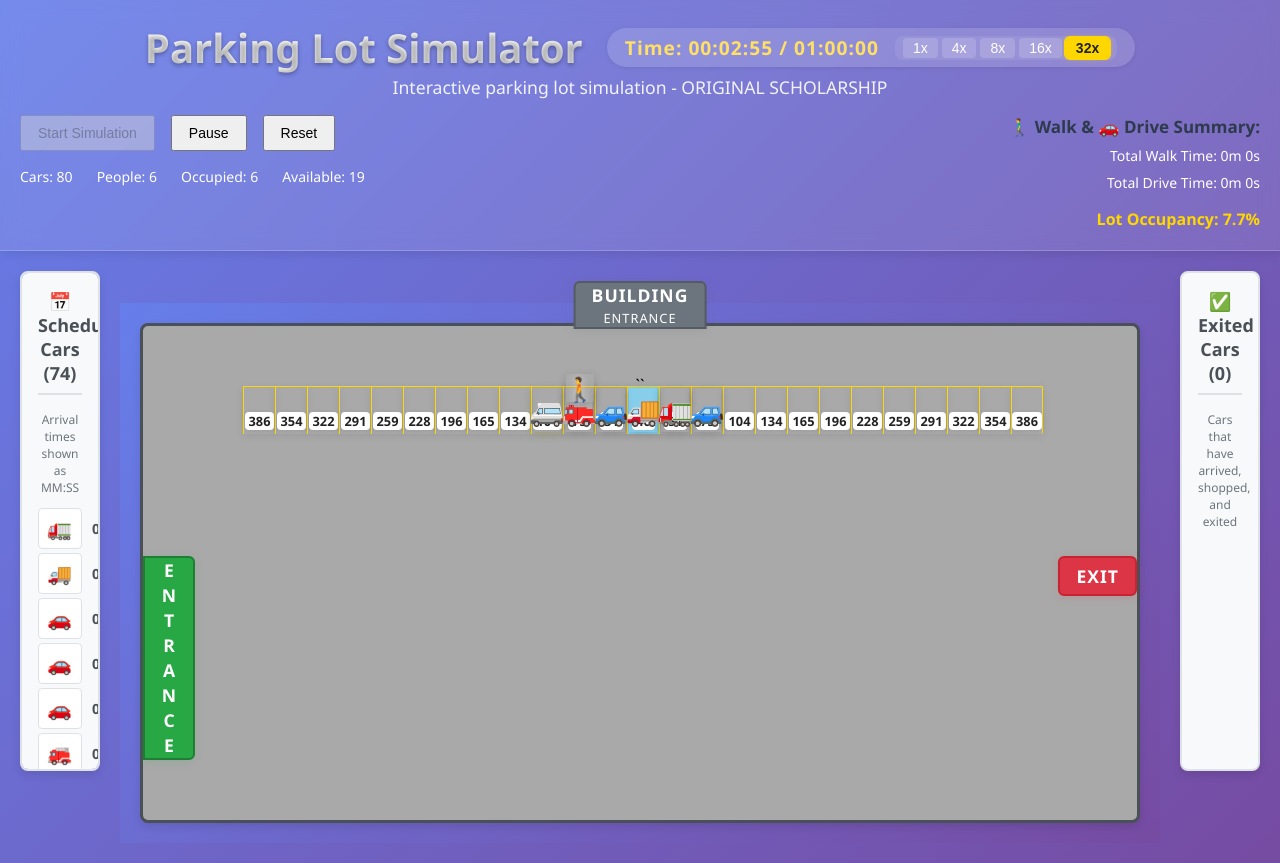
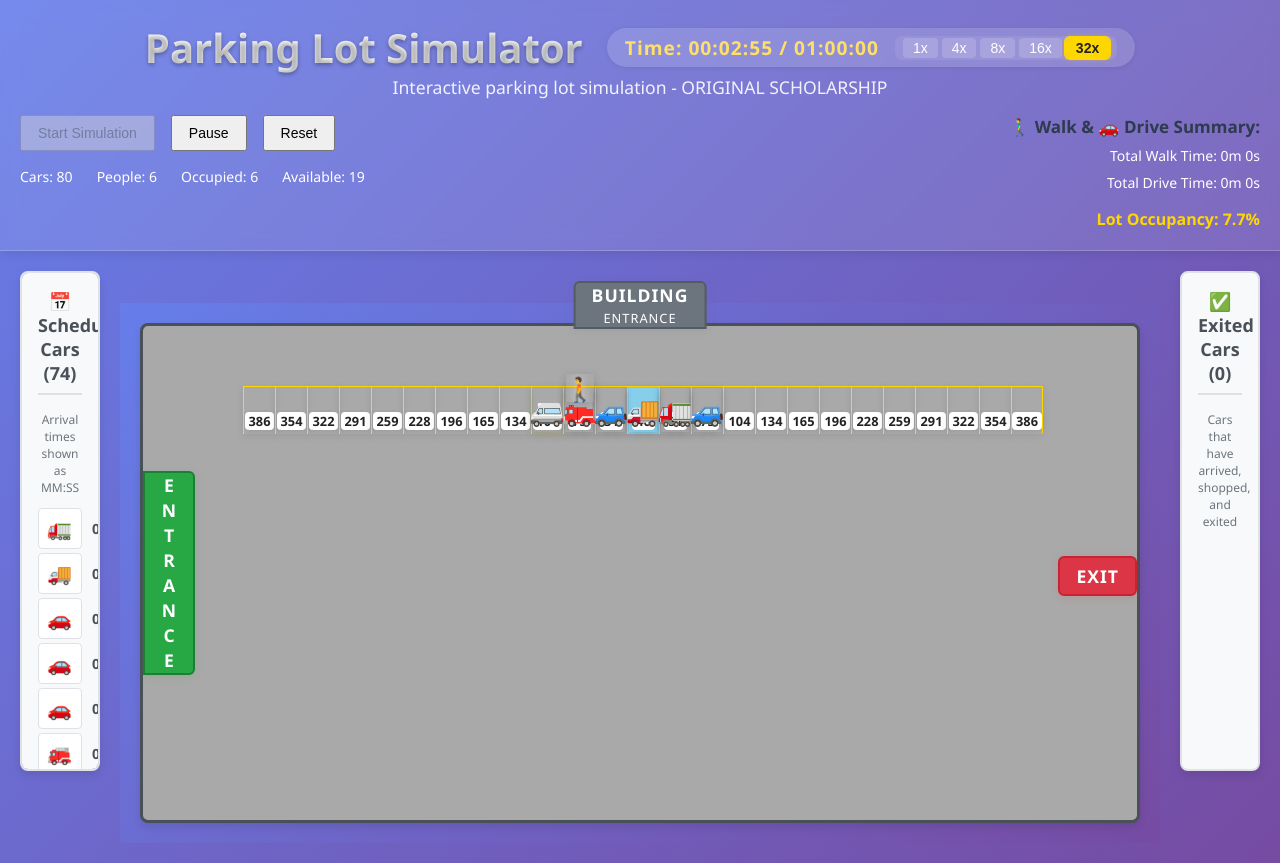
Before and after one commit to josephecombs/parking-lot-simulator, a React (Create React App) app: page / in a window 1280 px wide. Built offline with nearby package versions, Linux system fonts and the light colour scheme.

Commit message:
entrance looks right

```diff
--- a/src/components/ParkingLot.js
+++ b/src/components/ParkingLot.js
@@ -59,14 +59,14 @@ const ParkingLot = ({ parkingLot, cars = [], time = 0, onCarHover, onCarLeave })
           <span style={{fontSize: '0.8rem', fontWeight: 400, marginTop: 2}}>ENTRANCE</span>
         </div>
 
-        `{/* Entrance */}
+        {/* Entrance */}
         <div
           className="entrance"
           style={{
             position: 'absolute',
             left: entrance.x,
-            top: entrance.y,
-            // height: entrance.height + 20, // Adjusted height
+            top: '50%',
+            transform: 'translateY(-50%)',
             backgroundColor: '#28a745',
             border: '2px solid #1e7e34',
             borderTopRightRadius: '6px',
@@ -88,7 +88,7 @@ const ParkingLot = ({ parkingLot, cars = [], time = 0, onCarHover, onCarLeave })
         >
           ENTRANCE
         </div>
-`
+
         {/* Exit */}
         <div
           className="exit"
```
